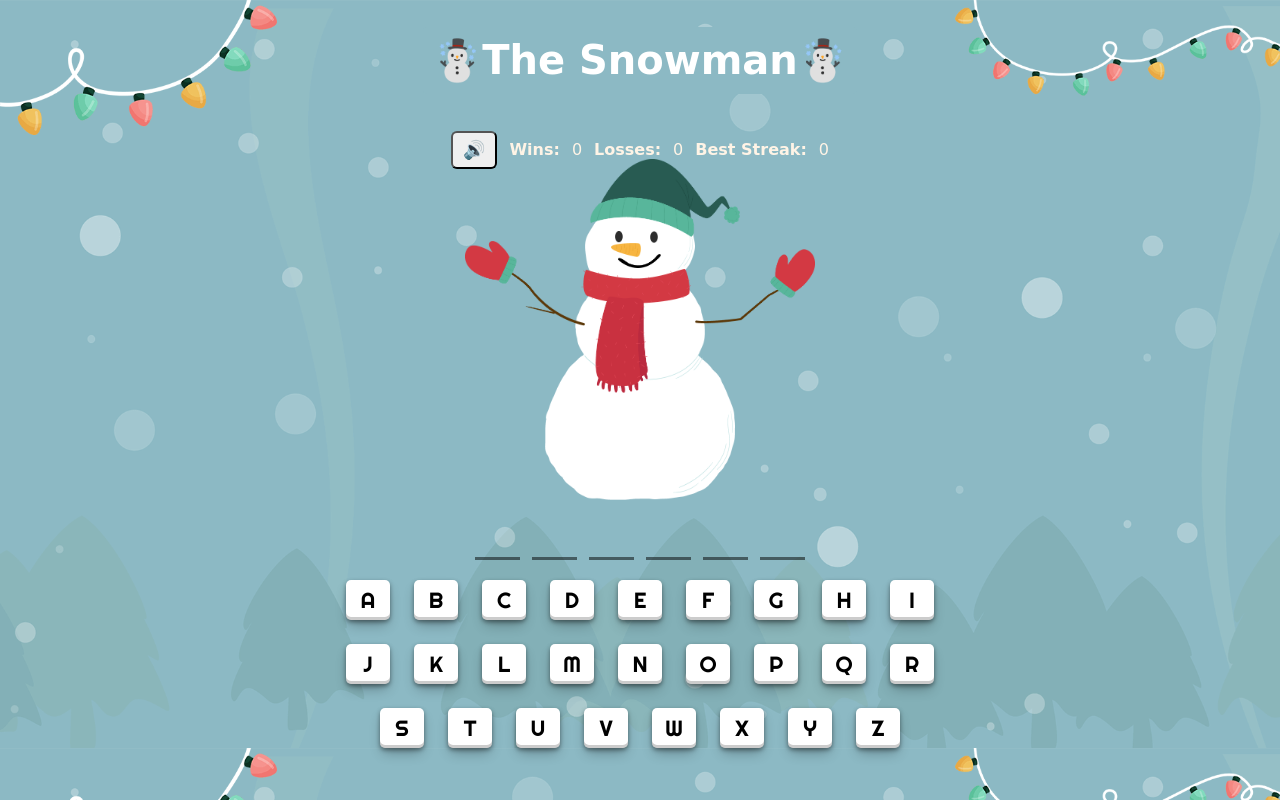
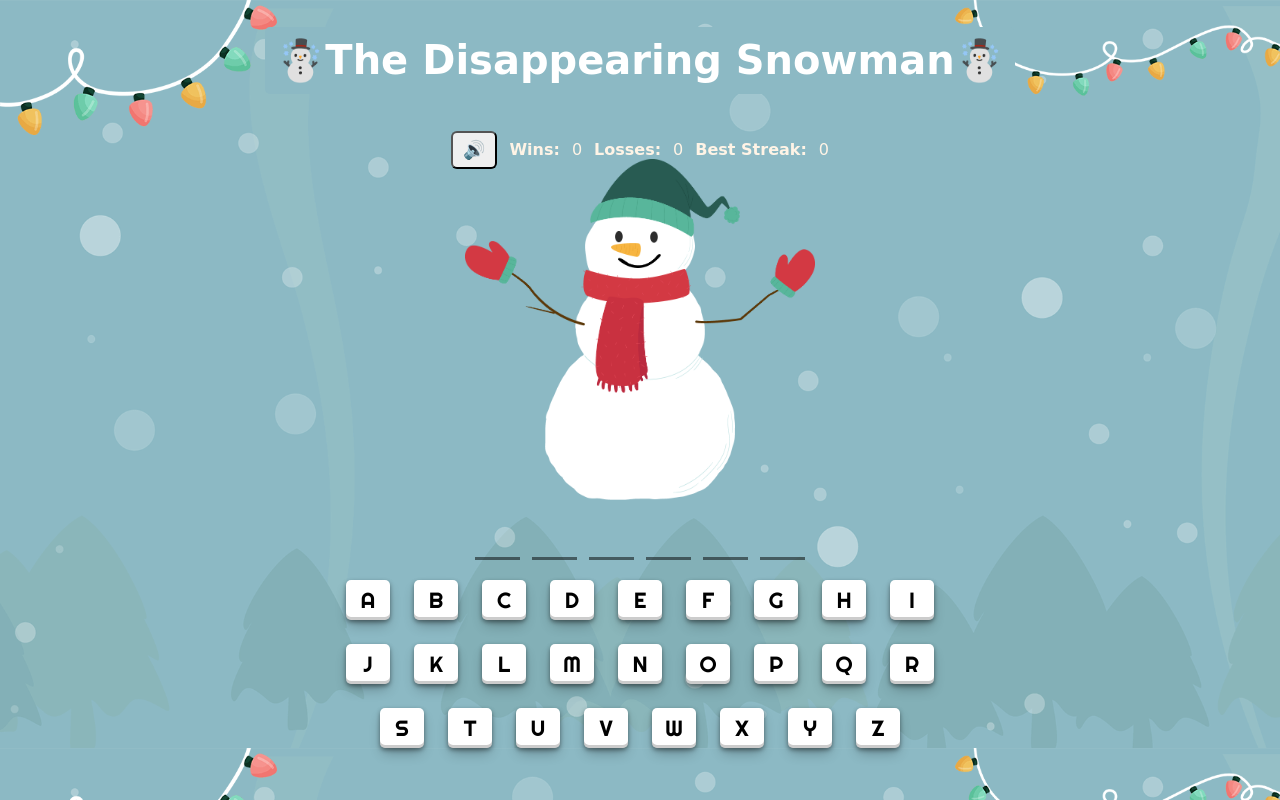
Before and after one commit to Rainbowcats999/Christmas-site, a plain HTML site: page index.html in a window 1280 px wide. Drawn offline with Linux system fonts and the light colour scheme; a web font is replaced by a local one.

Commit message:
i think i like disappearing snowman better

```diff
--- a/index.html
+++ b/index.html
@@ -8,7 +8,7 @@
     <link rel="stylesheet" type="text/css" href="styles.css" />
   </head>
   <body>
-    <h1>☃️The Snowman☃️</h1>
+    <h1>☃️The Disappearing Snowman☃️</h1>
     <div id="controls">
       <button id="mute-btn" aria-pressed="false" title="Mute / unmute sounds">🔊</button>
       <div id="scoreboard" aria-live="polite">
```
Also changed, not shown: steps.html (+1 -1 lines).
